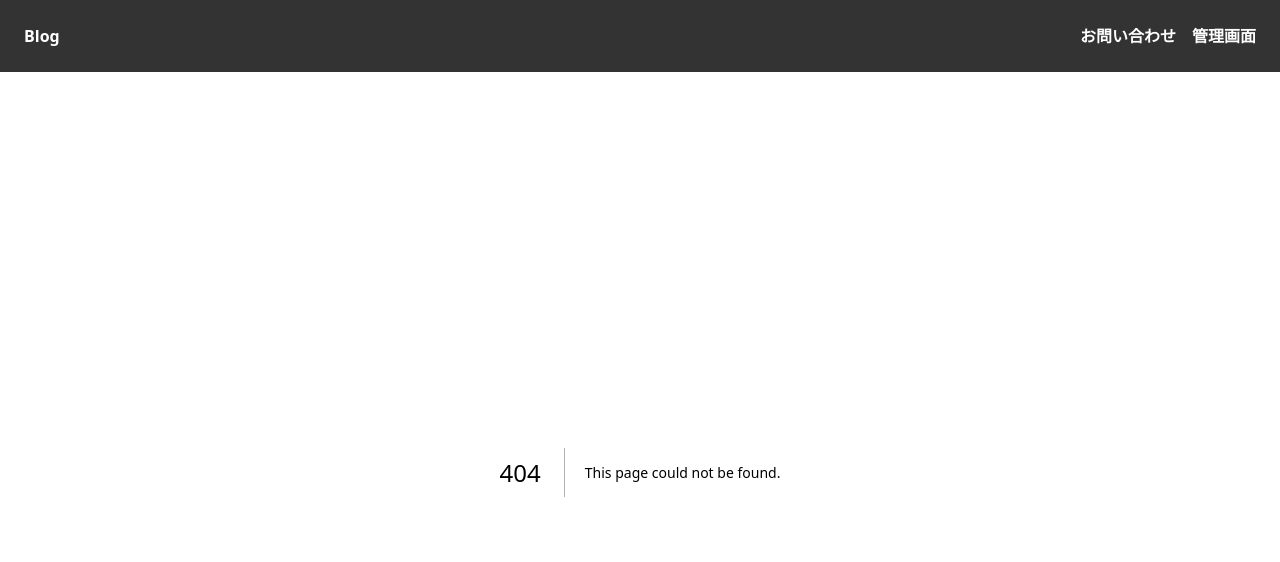
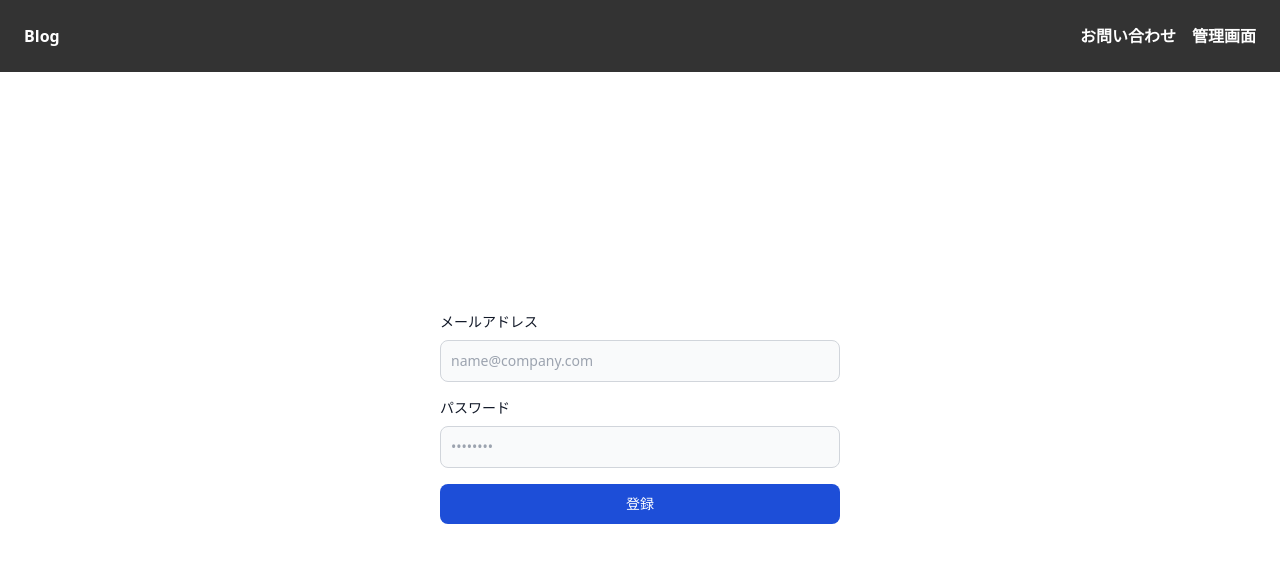
Before and after one commit to tamudadi/blog-app-next, a Next.js app: page /signup in a window 1280 px wide. Before the commit this address had no page. Shown: the top 562 px of the page. Built offline with nearby package versions, Linux system fonts and the light colour scheme; no server answers.

Commit message:
feat: Supabaseを使用したユーザー登録機能を追加

```diff
--- a/package.json
+++ b/package.json
@@ -10,6 +10,7 @@
   },
   "dependencies": {
     "@prisma/client": "^6.8.2",
+    "@supabase/supabase-js": "^2.75.1",
     "next": "14.2.16",
     "react": "^18",
     "react-dom": "^18"
--- /dev/null
+++ b/src/app/signup/page.tsx
@@ -0,0 +1,81 @@
+'use client';
+
+import { supabase } from '@/utils/supabase';
+import { useState } from 'react';
+
+export default function Page() {
+  const [email, setEmail] = useState('');
+  const [password, setPassword] = useState('');
+
+  const handleSubmit = async (e: React.FormEvent) => {
+    e.preventDefault();
+
+    const { error } = await supabase.auth.signUp({
+      email,
+      password,
+      options: { emailRedirectTo: `http://localhost:3000/login` },
+    });
+
+    if (error) {
+      alert(`登録に失敗しました:${error.message}`);
+      console.log('Supabase URL:', process.env.NEXT_PUBLIC_SUPABASE_URL);
+      console.log('Supabase Key:', process.env.NEXT_PUBLIC_SUPABASE_ANON_KEY);
+    } else {
+      setEmail('');
+      setPassword('');
+      alert('確認メールを送信しました。');
+    }
+  };
+
+  return (
+    <div className="flex justify-center pt-[240px]">
+      <form onSubmit={handleSubmit} className="space-y-4 w-full max-w-[400px]">
+        <div>
+          <label
+            htmlFor="email"
+            className="block mb-2 text-sm font-medium text-gray-900"
+          >
+            メールアドレス
+          </label>
+          <input
+            type="email"
+            name="email"
+            id="email"
+            className="bg-gray-50 border border-gray-300 text-gray-900 test text-sm rounded-lg focus:ring-blue-500 focus:border-blue-500 block w-full p-2.5"
+            placeholder="name@company.com"
+            required
+            onChange={(e) => setEmail(e.target.value)}
+            value={email}
+          />
+        </div>
+        <div>
+          <label
+            htmlFor="password"
+            className="block mb-2 text-sm font-medium text-gray-900"
+          >
+            パスワード
+          </label>
+          <input
+            type="password"
+            name="password"
+            id="password"
+            className="bg-gray-50 border border-gray-300 text-gray-900 test text-sm rounded-lg focus:ring-blue-500 focus:border-blue-500 block w-full p-2.5"
+            placeholder="••••••••"
+            required
+            onChange={(e) => setPassword(e.target.value)}
+            value={password}
+          />
+        </div>
+
+        <div>
+          <button
+            type="submit"
+            className="w-full text-white bg-blue-700 hover:bg-blue-800 focus:ring-4 focus:outline-none focus:ring-blue-300 font-medium rounded-lg text-sm px-5 py-2.5 text-center"
+          >
+            登録
+          </button>
+        </div>
+      </form>
+    </div>
+  );
+}
--- /dev/null
+++ b/src/utils/supabase.ts
@@ -0,0 +1,6 @@
+import { createClient } from '@supabase/supabase-js';
+
+export const supabase = createClient(
+  process.env.NEXT_PUBLIC_SUPABASE_URL!,
+  process.env.NEXT_PUBLIC_SUPABASE_ANON_KEY!
+);
```
Also changed, not shown: 1 other file (tests, documents, lock files or other folders).
